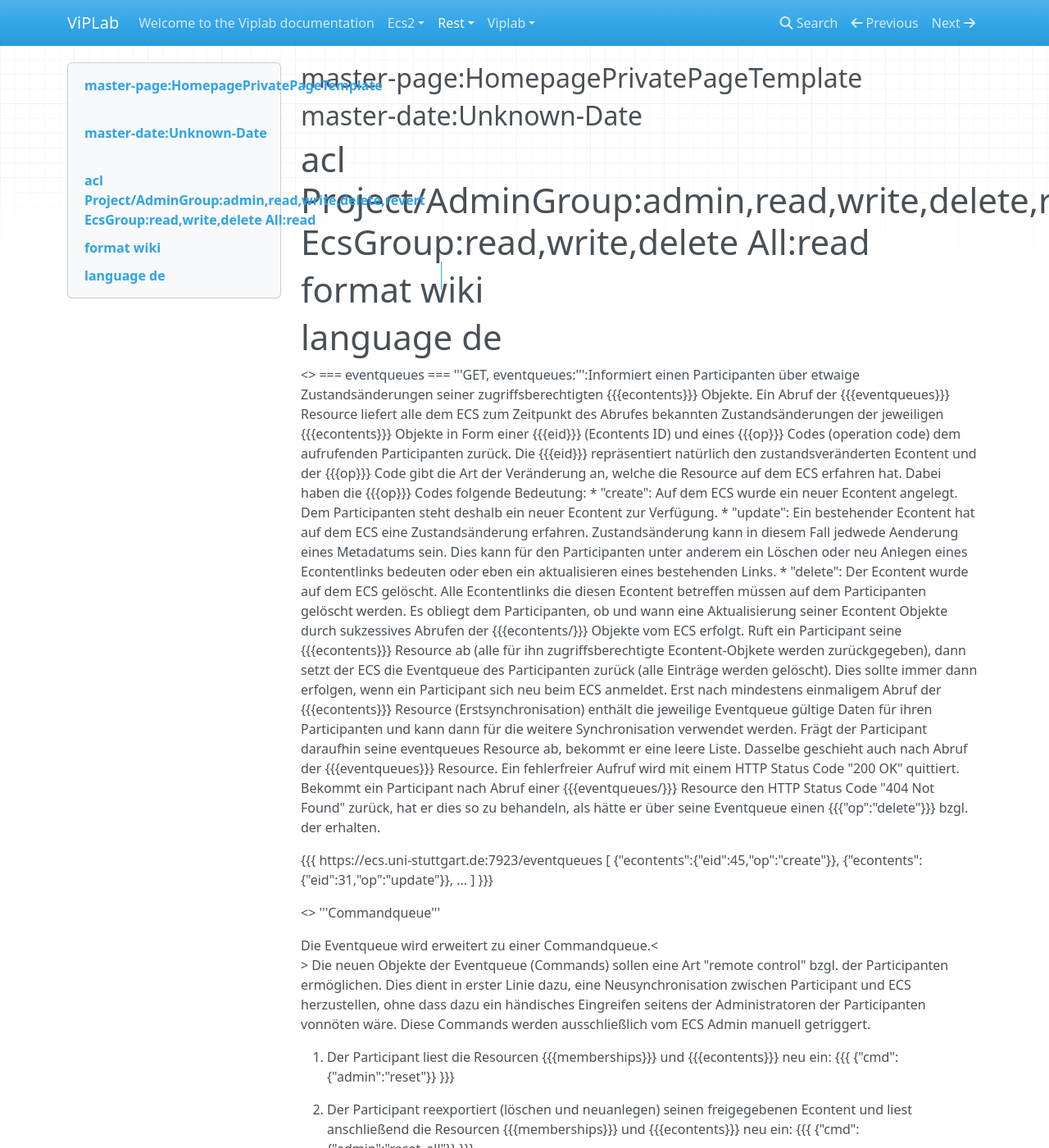
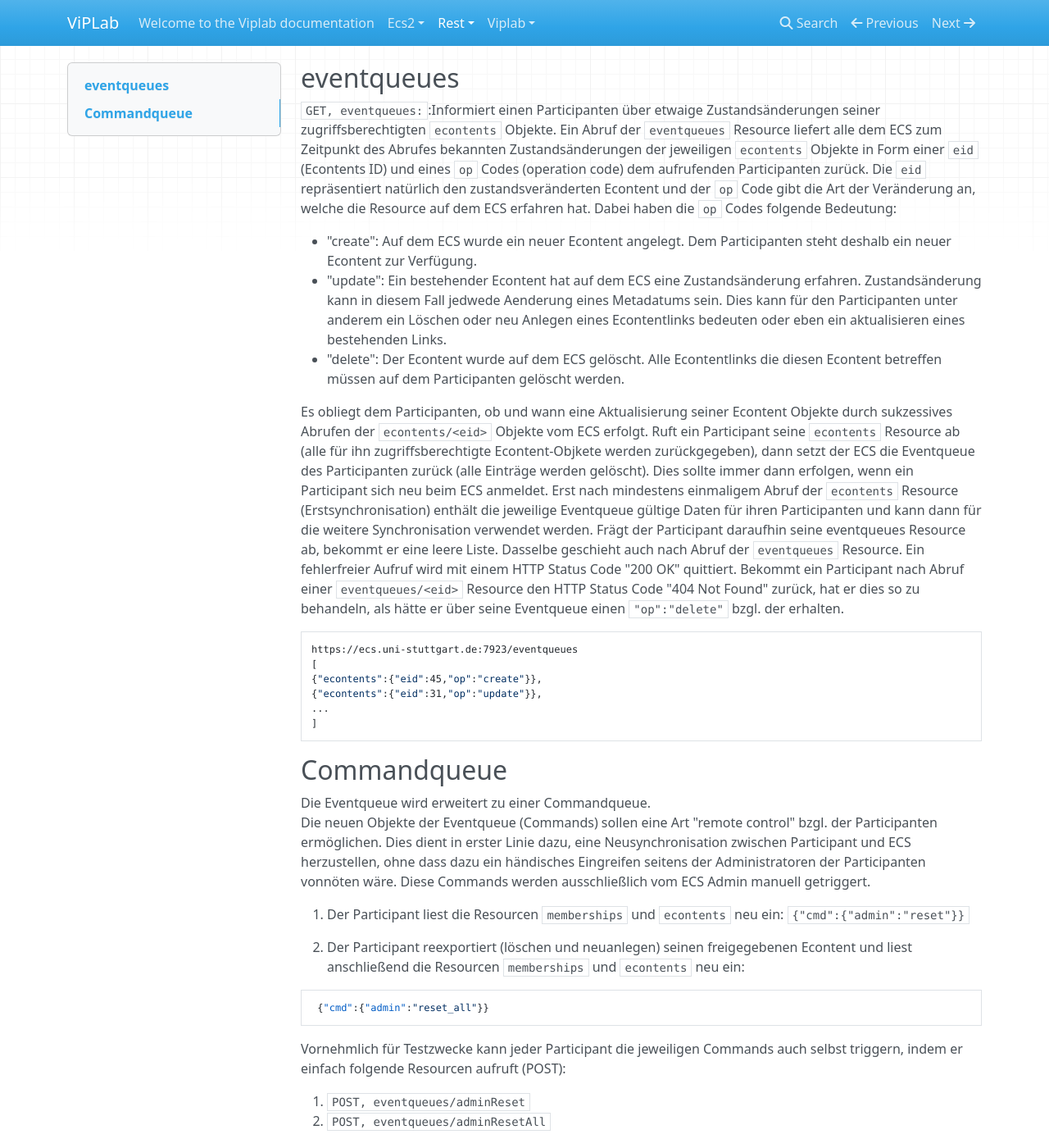
Before and after one commit to VirtualProgrammingLab/documentation, an MkDocs documentation site: the page built from docs/rest/eventqueues.md, in a window 1280 px wide and 1400 px high. Shown: the whole window at 82% size. Built offline with MkDocs 1.6.1, drawn with Linux system fonts in a browser that asks for light colours; nearby versions of some CDN libraries; some of the changed text lies outside the part shown.

Commit message:
Finished fixing Rest Documentation

````diff
--- a/docs/rest/eventqueues.md
+++ b/docs/rest/eventqueues.md
@@ -1,50 +1,44 @@
-##master-page:HomepagePrivatePageTemplate
-##master-date:Unknown-Date
-#acl Project/AdminGroup:admin,read,write,delete,revert EcsGroup:read,write,delete All:read
-#format wiki
-#language de
+## eventqueues
+`GET, eventqueues:`:Informiert einen Participanten über etwaige Zustandsänderungen seiner zugriffsberechtigten `econtents` Objekte. Ein Abruf der `eventqueues` Resource liefert alle dem ECS zum Zeitpunkt des Abrufes bekannten Zustandsänderungen der jeweiligen `econtents` Objekte in Form einer `eid` (Econtents ID) und eines `op` Codes (operation code) dem aufrufenden Participanten zurück. Die `eid` repräsentiert natürlich den zustandsveränderten Econtent und der `op` Code gibt die Art der Veränderung an, welche die Resource auf dem ECS erfahren hat. Dabei haben die `op` Codes folgende Bedeutung:
 
-<<Anchor(eventqueues)>>
-=== eventqueues ===
-'''GET, eventqueues:''':Informiert einen Participanten über etwaige Zustandsänderungen seiner zugriffsberechtigten {{{econtents}}} Objekte. Ein Abruf der {{{eventqueues}}} Resource liefert alle dem ECS zum Zeitpunkt des Abrufes bekannten Zustandsänderungen der jeweiligen {{{econtents}}} Objekte in Form einer {{{eid}}} (Econtents ID) und eines {{{op}}} Codes (operation code) dem aufrufenden Participanten zurück. Die {{{eid}}} repräsentiert natürlich den zustandsveränderten Econtent und der {{{op}}} Code gibt die Art der Veränderung an, welche die Resource auf dem ECS erfahren hat. Dabei haben die {{{op}}} Codes folgende Bedeutung:
  * "create": Auf dem ECS wurde ein neuer Econtent angelegt. Dem Participanten steht deshalb ein neuer Econtent zur Verfügung.
  * "update": Ein bestehender Econtent hat auf dem ECS eine Zustandsänderung erfahren. Zustandsänderung kann in diesem Fall jedwede Aenderung eines Metadatums sein. Dies kann für den Participanten unter anderem ein Löschen oder neu Anlegen eines Econtentlinks bedeuten oder eben ein aktualisieren eines bestehenden Links.
  * "delete": Der Econtent wurde auf dem ECS gelöscht. Alle Econtentlinks die diesen Econtent betreffen müssen auf dem Participanten gelöscht werden.
-Es obliegt dem Participanten, ob und wann eine Aktualisierung seiner Econtent Objekte durch sukzessives Abrufen der {{{econtents/<eid>}}} Objekte vom ECS erfolgt. Ruft ein Participant seine {{{econtents}}} Resource ab (alle für ihn zugriffsberechtigte Econtent-Objkete werden zurückgegeben), dann setzt der ECS die Eventqueue des Participanten zurück (alle Einträge werden gelöscht). Dies sollte immer dann erfolgen, wenn ein Participant sich neu beim ECS anmeldet. Erst nach mindestens einmaligem Abruf der {{{econtents}}} Resource (Erstsynchronisation) enthält die jeweilige Eventqueue gültige Daten für ihren Participanten und kann dann für die weitere Synchronisation verwendet werden. Frägt der Participant daraufhin seine eventqueues Resource ab, bekommt er eine leere Liste. Dasselbe geschieht auch nach Abruf der {{{eventqueues}}} Resource. Ein fehlerfreier Aufruf wird mit einem HTTP Status Code "200 OK" quittiert. Bekommt ein Participant nach Abruf einer {{{eventqueues/<eid>}}} Resource den  HTTP Status Code "404 Not Found" zurück, hat er dies so zu behandeln, als hätte er über seine Eventqueue einen {{{"op":"delete"}}} bzgl. der <eid> erhalten.
 
-{{{
+Es obliegt dem Participanten, ob und wann eine Aktualisierung seiner Econtent Objekte durch sukzessives Abrufen der `econtents/<eid>` Objekte vom ECS erfolgt. Ruft ein Participant seine `econtents` Resource ab (alle für ihn zugriffsberechtigte Econtent-Objkete werden zurückgegeben), dann setzt der ECS die Eventqueue des Participanten zurück (alle Einträge werden gelöscht). Dies sollte immer dann erfolgen, wenn ein Participant sich neu beim ECS anmeldet. Erst nach mindestens einmaligem Abruf der `econtents` Resource (Erstsynchronisation) enthält die jeweilige Eventqueue gültige Daten für ihren Participanten und kann dann für die weitere Synchronisation verwendet werden. Frägt der Participant daraufhin seine eventqueues Resource ab, bekommt er eine leere Liste. Dasselbe geschieht auch nach Abruf der `eventqueues` Resource. Ein fehlerfreier Aufruf wird mit einem HTTP Status Code "200 OK" quittiert. Bekommt ein Participant nach Abruf einer `eventqueues/<eid>` Resource den  HTTP Status Code "404 Not Found" zurück, hat er dies so zu behandeln, als hätte er über seine Eventqueue einen `"op":"delete"` bzgl. der <eid> erhalten.
+
+```
 https://ecs.uni-stuttgart.de:7923/eventqueues
 [
 {"econtents":{"eid":45,"op":"create"}},
 {"econtents":{"eid":31,"op":"update"}},
 ...
 ]
-}}}
+```
 
-<<Anchor(commandqueue)>>
-'''Commandqueue'''
+## Commandqueue
 
-Die Eventqueue wird erweitert zu einer Commandqueue.<<BR>>
+Die Eventqueue wird erweitert zu einer Commandqueue.<BR>
 Die neuen Objekte der Eventqueue (Commands) sollen eine Art "remote control" bzgl. der Participanten erm&ouml;glichen. Dies dient in erster Linie dazu, eine Neusynchronisation zwischen Participant und ECS herzustellen, ohne dass dazu ein h&auml;ndisches Eingreifen seitens der Administratoren der Participanten vonn&ouml;ten w&auml;re. Diese Commands werden ausschlie&szlig;lich vom ECS Admin manuell getriggert.
 
- 1. Der Participant liest die Resourcen {{{memberships}}} und {{{econtents}}} neu ein:
- {{{
+ 1. Der Participant liest die Resourcen `memberships` und `econtents` neu ein:
+ ```
  {"cmd":{"admin":"reset"}}
- }}}
+ ```
 
- 2. Der Participant reexportiert (l&ouml;schen und neuanlegen) seinen freigegebenen Econtent und liest anschlie&szlig;end die Resourcen {{{memberships}}} und {{{econtents}}} neu ein:
- {{{
+ 2. Der Participant reexportiert (l&ouml;schen und neuanlegen) seinen freigegebenen Econtent und liest anschlie&szlig;end die Resourcen `memberships` und `econtents` neu ein:
+```
  {"cmd":{"admin":"reset_all"}}
- }}}
+```
 
 Vornehmlich f&uuml;r Testzwecke kann jeder Participant die jeweiligen Commands auch selbst triggern, indem er einfach folgende Resourcen aufruft (POST):
 
- 1. '''POST, eventqueues/adminReset'''
- 2. '''POST, eventqueues/adminResetAll'''
+ 1. `POST, eventqueues/adminReset`
+ 2. `POST, eventqueues/adminResetAll`
 
-Ein fehlerfreier Aufruf wird mit einem HTTP Status Code "201 Created" quittiert andernfalls "500 Internal Server Error". Danach kann der Participant &uuml;ber seine {{{eventqueue}}} Resource die Kommandos abholen und ausf&uuml;hren.
+Ein fehlerfreier Aufruf wird mit einem HTTP Status Code "201 Created" quittiert andernfalls "500 Internal Server Error". Danach kann der Participant &uuml;ber seine `eventqueue` Resource die Kommandos abholen und ausf&uuml;hren.
 
-Ein {{{curl}}} Aufruf zum Triggern der {{{eventqueues/adminReset}}} Resource f&uuml;r den {{{beluga}}} Participanten k&ouml;nnte demnach folgenderma&szlig;en aussehen:
-{{{
+Ein `curl` Aufruf zum Triggern der `eventqueues/adminReset` Resource f&uuml;r den `beluga` Participanten k&ouml;nnte demnach folgenderma&szlig;en aussehen:
+```
 curl --cacert freeit-ca-cert.pem --cert beluga-cert.pem  --key beluga-key.pem  --pass "nixfuerungut" -H "Content-Type: application/json"  -H "Accept: application/json"  -i -X POST https://ecs.uni-stuttgart.de:7923/eventqueues/adminReset
-}}}
+```
````
Also changed, not shown: docs/rest/econtent.md (+26 -29 lines), docs/rest/index.md (+44 -50 lines), docs/rest/memberships.md (+1 -1 lines).
